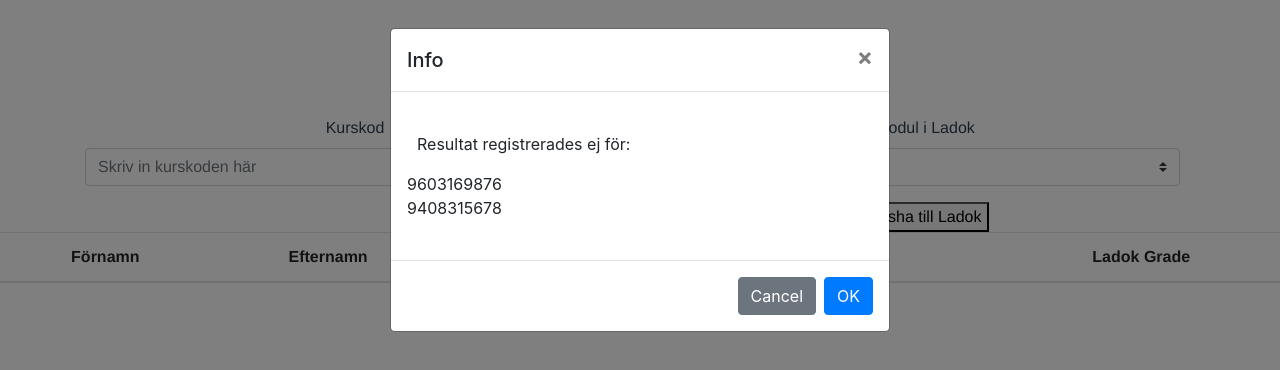
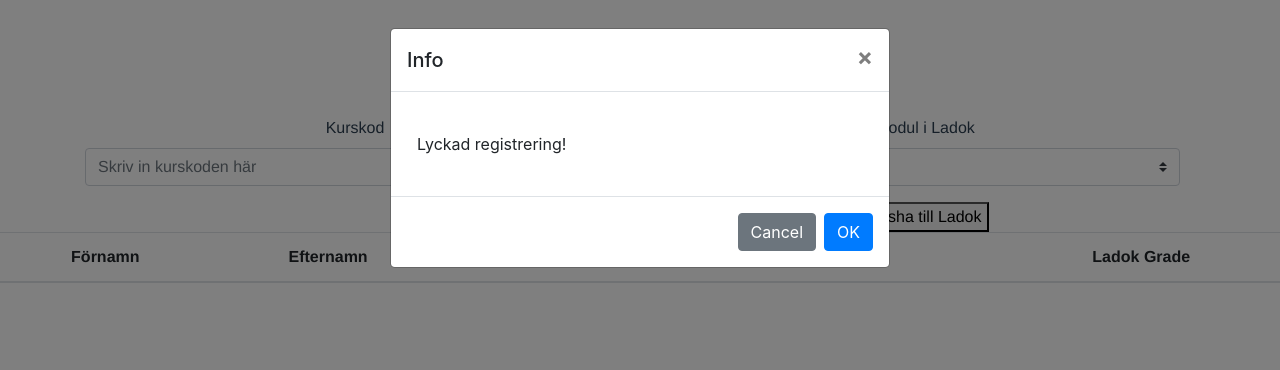
Before and after one commit to magfer3/Assignment3D0031N_front, a Vue app: page / in a window 1280 px wide. Both pictures are taken after a click on the button "Pusha till Ladok". Shown: the top 370 px of the page. Built offline with nearby package versions, Linux system fonts and the light colour scheme.

Commit message:
sista fix

```diff
--- a/src/components/HelloWorld.vue
+++ b/src/components/HelloWorld.vue
@@ -7,7 +7,6 @@
         <div class="col-sm">
           <label for="kursKodInput">Kurskod</label>
           <input class="form-control input-sm" v-on:keyup.enter="submitKursKod" id="kursKodInput" type="text" v-model="selected_kursKod" placeholder="Skriv in kurskoden här">
-        <code>{{selected_kursKod}}</code>
         </div>
         <!-- Dropdown för modul-->
         <div class="col-sm">
@@ -16,8 +15,6 @@
             <Dropdown :kurskod="selected_kursKod" @selectedItem="getSelectedItem" />
             <button @click="pushToLadok" v-b-modal.modal-1>Pusha till Ladok</button>
             </div>
-          <code>{{selected_modul}}</code>
-
         </div>
       </div>
     </div>
@@ -56,17 +53,16 @@
       <b-modal id="modal-1" title="Info" >
       <div class="my-4">
         <div>
-          <li v-if="!failedPush_test.length">Lyckad registrering!</li>
+          <li v-if="!failedPush.length">Lyckad registrering!</li>
         </div>
-        <li v-if="failedPush_test.length">Resultat registrerades ej för: </li>
+        <li v-if="failedPush.length">Resultat registrerades ej för: </li>
         <p></p>
-          <div v-for="items in failedPush_test" :key="items">
-            {{items.pNmr}}
+          <div v-for="items in failedPush" :key="items">
+            Personnummer: {{items.pNmr}} Kurkod: {{items.course}} {{items.module}}
           </div>
         </div>
       </b-modal>
     </div>
-    {{selected_items}}
   </div>
 
 </template>
@@ -89,20 +85,14 @@ export default {
           {key: 'grades', label: 'Betyg'},
           {key: 'examinationsdatum'},
           {key: 'ladok_grade'},
-          /*{key: 'Status'},
-          {key: 'Information'},
-          {key: 'PNmbr'}*/],
-        items: [/*{"firstName":"Lukas","grades":[{"grade":"U","nameOfAssignment":"Inlämningsuppgift1"},{"grade":"G","nameOfAssignment":"Inlämningsuppgift2"},{"grade":"U","nameOfAssignment":"Inlämningsuppgift3"},{"grade":"VG","nameOfAssignment":"Projekt"}],"lastName":"Skog","userName":"luksok-8"},{"firstName":"Magdalena","grades":[{"grade":"VG","nameOfAssignment":"Inlämningsuppgift1"},{"grade":"VG","nameOfAssignment":"Inlämningsuppgift2"},{"grade":"G","nameOfAssignment":"Inlämningsuppgift3"},{"grade":"VG","nameOfAssignment":"Projekt"}],"lastName":"Fernlund","userName":"magrad-2"},{"firstName":"Simon","grades":[{"grade":"G","nameOfAssignment":"Inlämningsuppgift1"},{"grade":"G","nameOfAssignment":"Inlämningsuppgift2"},{"grade":"VG","nameOfAssignment":"Inlämningsuppgift3"},{"grade":"VG","nameOfAssignment":"Projekta"}],"lastName":"Sterner","userName":"simste-6"}
-         */],
+          ],
+        items: [],
         selected_kursKod: '',
         selected_modul: '',
         selected_items: [],
         grades_options: ['U', 'G', 'VG'],
-        pushArray: [/*{"pNmr": "9603169876", "course": "D0031N", "module": "0002", "date": "2020-12-25", "grade": "MVG"},
-        {"pNmr": "9408315678", "course": "D0031N", "module": "0005", "date": "2020-12-25", "grade": "G"}*/],
+        pushArray: [],
         requestBody: '',
-        failedPush_test: [{"pNmr": "9603169876", "course": "D0031N", "module": "0002", "date": "2020-12-25", "grade": "MVG"},
-        {"pNmr": "9408315678", "course": "D0031N", "module": "0005", "date": "2020-12-25", "grade": "G"}],
         failedPush: []
       }
 
@@ -126,9 +116,11 @@ export default {
         'Content-Type': 'application/x-www-form-urlencoded'
       }
     }
-    axios.post('http://localhost:8080/Assignment3.2_D0031N/resources/ladok', queryString.stringify(this.requestBody), config).then(res => console.log(res)).catch(err => {
+    axios.post('http://localhost:8080/Assignment3.2_D0031N/resources/ladok', queryString.stringify(this.requestBody), config)
+    .then(res => console.log(res))
+    .catch(err => {
     console.log(err);
-    this.failedPush.push(this.requestBody)
+    this.failedPush.push(this.requestBody);
     }
     );
      })},
@@ -151,12 +143,6 @@ export default {
       })
       }
   },
-  filters: {
-       // Filter definitions
-    toArray(value) {
-      return value.toUpperCase();
-      }
-    }
 }
 </script>
 
```
